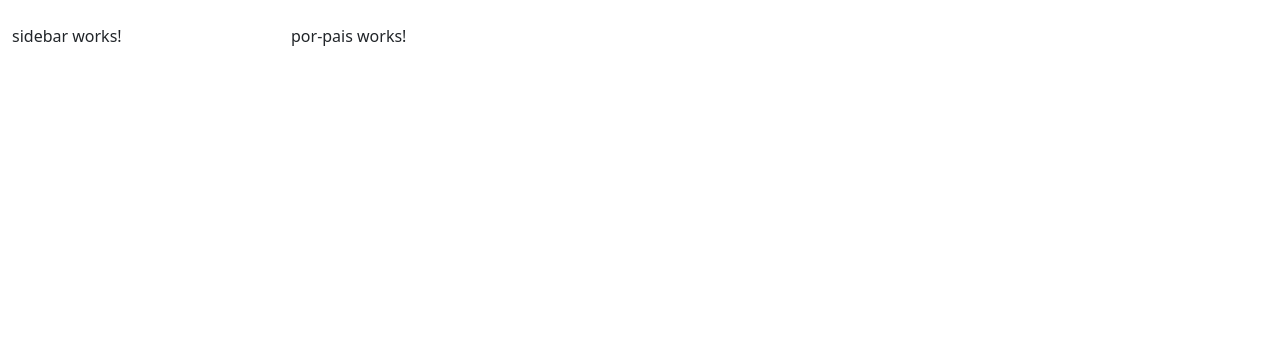
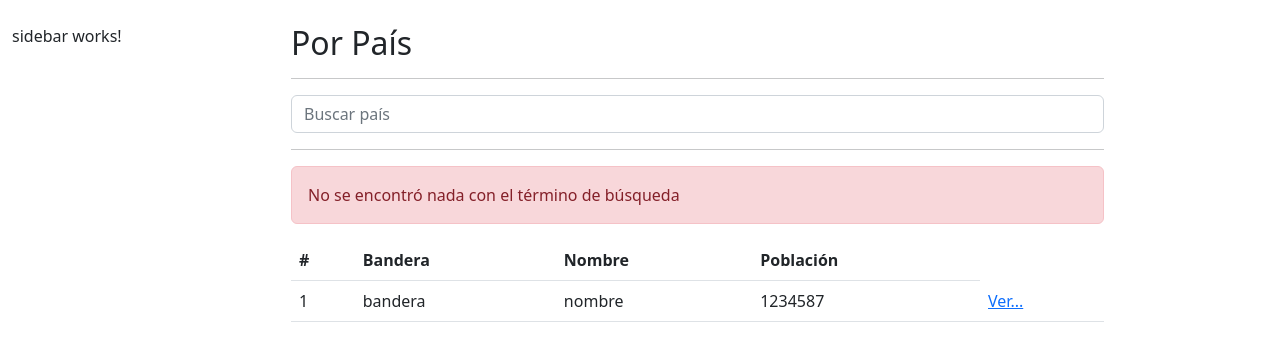
Before and after one commit to Leonardo-Robot-PostRock/PaisesApp, an Angular app: page / in a window 1280 px wide. Shown: the top 348 px of the page. Built offline with nearby package versions, Linux system fonts and the light colour scheme.

Commit message:
maquetado por pais

```diff
--- a/src/app/pais/pages/por-pais/por-pais.component.html
+++ b/src/app/pais/pages/por-pais/por-pais.component.html
@@ -1 +1,39 @@
-<p>por-pais works!</p>
+<h2>Por Pa&iacute;s</h2>
+<hr />
+
+<div class="row">
+  <div class="col">
+    <form autocomplete="off">
+      <input type="text" name="termino" class="form-control" placeholder="Buscar pa&iacute;s" />
+    </form>
+  </div>
+</div>
+
+<hr />
+<div class="alert alert-danger">No se encontr&oacute; nada con el t&eacute;rmino de b&uacute;squeda</div>
+
+<div class="row">
+  <div class="col">
+    <table class="table table-hover">
+      <thead>
+        <tr>
+          <th>#</th>
+          <th>Bandera</th>
+          <th>Nombre</th>
+          <th>Poblaci&oacute;n</th>
+        </tr>
+      </thead>
+      <tbody>
+        <tr>
+          <td>1</td>
+          <td>bandera</td>
+          <td>nombre</td>
+          <td>1234587</td>
+          <td>
+            <a href="/pais/cri">Ver...</a>
+          </td>
+        </tr>
+      </tbody>
+    </table>
+  </div>
+</div>
```
